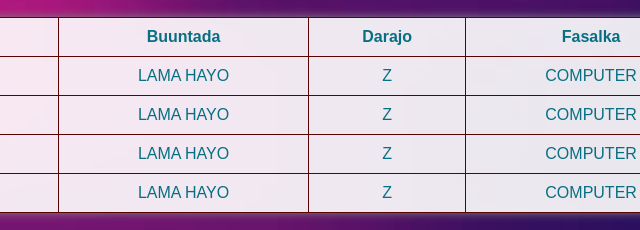
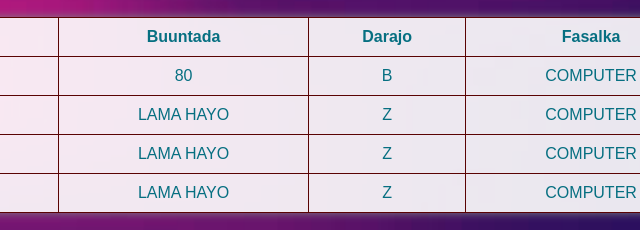
Before and after one commit to BanadirSchool/Banadir-School-BEST-B2-205, a plain HTML site: page index.html in a window 1280 px wide. Shown: the part 332-562 px from the top of the page, 492-1132 px from the left. Drawn offline with Linux system fonts and the light colour scheme.

Commit message:
Update index.html

```diff
--- a/index.html
+++ b/index.html
@@ -137,8 +137,8 @@
             <th>Fasalka</th>
         </tr>
         <tr><td>1</td><td>WINDOW 10</td>
-            <td>LAMA HAYO</td>
-            <td>Z</td>
+            <td>80</td>
+            <td>B</td>
             <td>COMPUTER</td>
         </tr>
         <tr>
@@ -198,4 +198,5 @@
         }
     </script>
 </body>
+
 </html>
```
